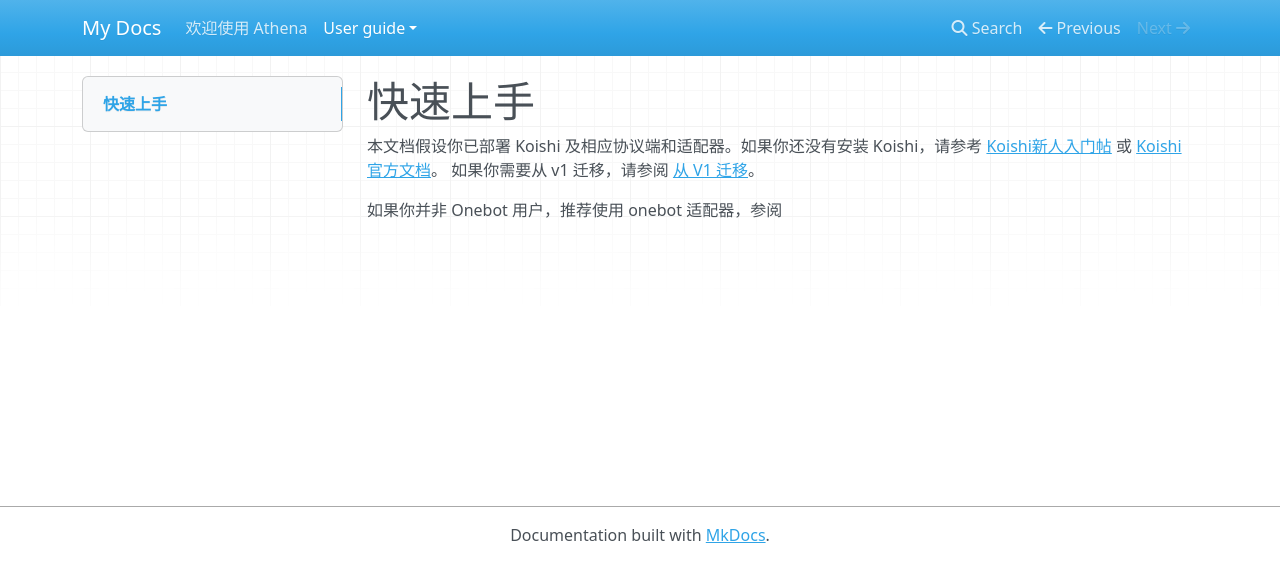
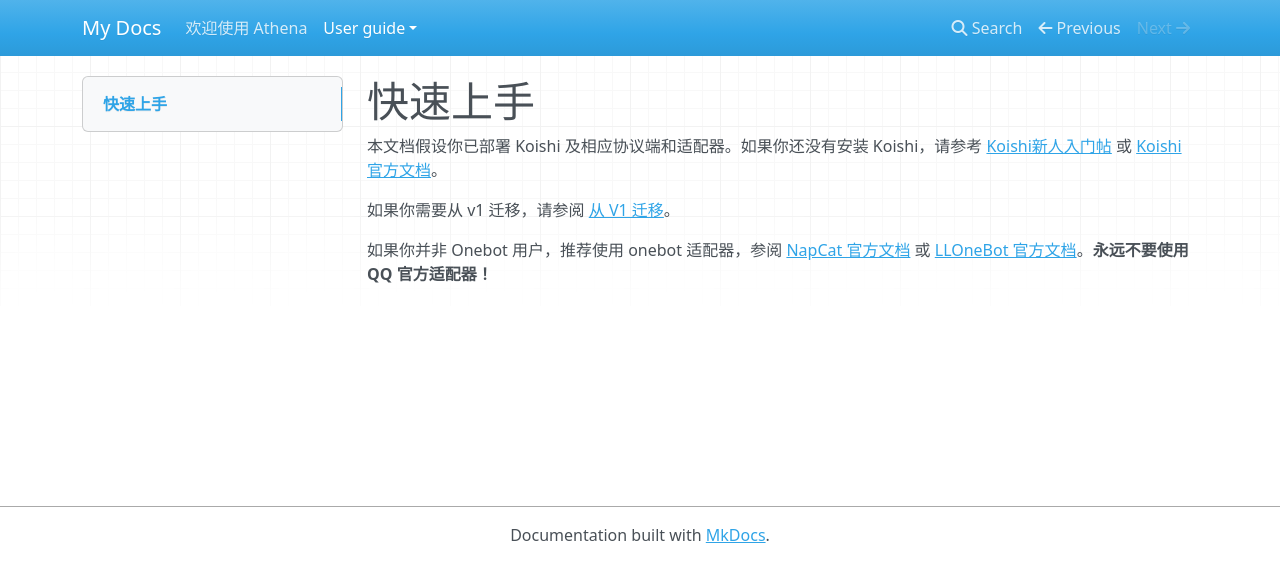
Before and after one commit to HydroGest/AthenaDocsNG, an MkDocs documentation site: the page built from docs/user-guide/getting-started.md.md, in a window 1280 px wide. Shown: the top 582 px of the page. Built offline with MkDocs 1.6.1, drawn with Linux system fonts in a browser that asks for light colours; nearby versions of some CDN libraries.

Commit message:
docs/user-guide/getting-started.md.md updated from https://stackedit.cn/

```diff
--- a/docs/user-guide/getting-started.md.md
+++ b/docs/user-guide/getting-started.md.md
@@ -2,9 +2,10 @@
 # 快速上手
 
 本文档假设你已部署 Koishi 及相应协议端和适配器。如果你还没有安装 Koishi，请参考 [Koishi新人入门帖](https://forum.koishi.xyz/t/topic/556) 或 [Koishi 官方文档](https://koishi.chat/zh-CN/)。
+
 如果你需要从 v1 迁移，请参阅 [从 V1 迁移](migrate-from-v1)。
 
-如果你并非 Onebot 用户，推荐使用 onebot 适配器，参阅
+如果你并非 Onebot 用户，推荐使用 onebot 适配器，参阅 [NapCat 官方文档](https://napneko.pages.dev/) 或 [LLOneBot 官方文档](https://llonebot.github.io/zh-CN/)。**永远不要使用 QQ 官方适配器！**
 <!--stackedit_data:
-eyJoaXN0b3J5IjpbNzE5MDIzOTc4XX0=
+eyJoaXN0b3J5IjpbLTU1OTEwMzM0XX0=
 -->
```
